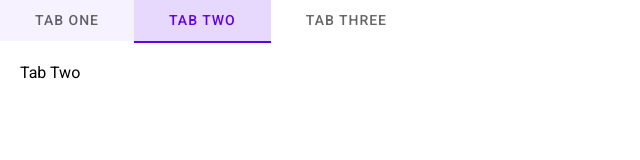
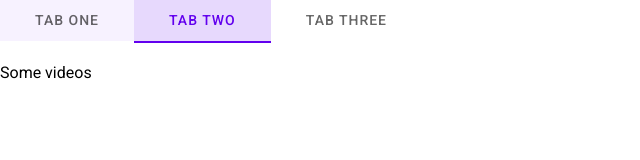
Before and after one commit to AntonSkliarov/tabs, a React (Create React App) app: page / in a window 1280 px wide. Both pictures are taken after a click on the button "TAB TWO". Shown: the top 160 px of the page, without its empty margins (0-640 px from the left). Built offline with nearby package versions, Linux system fonts and the light colour scheme.

Commit message:
changed CurrentTabText component to TabContent and updated

```diff
--- a/src/components/App/App.js
+++ b/src/components/App/App.js
@@ -1,6 +1,6 @@
 import React, { useState } from 'react';
 import { TabsList } from '../TabsList';
-import { CurrentTabText } from '../CurrentTabText';
+import { TabContent } from '../TabContent';
 import './App.sass';
 import './_reset.sass';
 import { DEFAULT_TABS , options } from '../../options/options';
@@ -10,16 +10,6 @@ export function App() {
 
   const onChange = (tab) => {
     setCurrentTab(tab);
-  };
-
-  const renderTabText = () => {
-    return (
-      <div className="current-tab">
-        <p className="current-tab__text">
-          {currentTab.label}
-        </p>
-      </div>
-    );
   };
 
   const renderTab = (tab) => {
@@ -48,7 +38,17 @@ export function App() {
         render={DEFAULT_TABS ? renderDefaultTab : renderTab}
       />
 
-      <CurrentTabText renderTabText={renderTabText} />
+      <TabContent isSelected={currentTab.value === 'Images'}>
+        <p>Some images</p>
+      </TabContent>
+
+      <TabContent isSelected={currentTab.value === 'Videos'}>
+        <p>Some videos</p>
+      </TabContent>
+
+      <TabContent isSelected={currentTab.value === 'Friends'}>
+        <p>Friends list</p>
+      </TabContent>
     </>
   );
 }
--- a/src/components/CurrentTabText/CurrentTabText.js
+++ /dev/null
@@ -1,13 +0,0 @@
-import React from 'react';
-import PropTypes from 'prop-types';
-import './CurrentTab.sass';
-
-export const CurrentTabText = ({ renderTabText }) => (
-  <>
-    {renderTabText()}
-  </>
-);
-
-CurrentTabText.propTypes = {
-  renderTabText: PropTypes.func.isRequired,
-};
--- a/src/components/CurrentTabText/index.js
+++ /dev/null
@@ -1 +0,0 @@
-export * from './CurrentTabText';
--- /dev/null
+++ b/src/components/TabContent/TabContent.js
@@ -0,0 +1,20 @@
+import React from 'react';
+import PropTypes from 'prop-types';
+import './TabContent.sass';
+
+export function TabContent({ isSelected, children }) {
+  if (isSelected) {
+    return (
+      <>
+        {children}
+      </>
+    );
+  }
+
+  return null;
+}
+
+TabContent.propTypes = {
+  isSelected: PropTypes.bool.isRequired,
+  children: PropTypes.object,
+};
--- /dev/null
+++ b/src/components/TabContent/index.js
@@ -0,0 +1 @@
+export * from './TabContent';
```
Also changed, not shown: src/components/TabContent/TabContent.sass (renamed from src/components/CurrentTabText/CurrentTab.sass), 1 other file (tests, documents, lock files or other folders).
